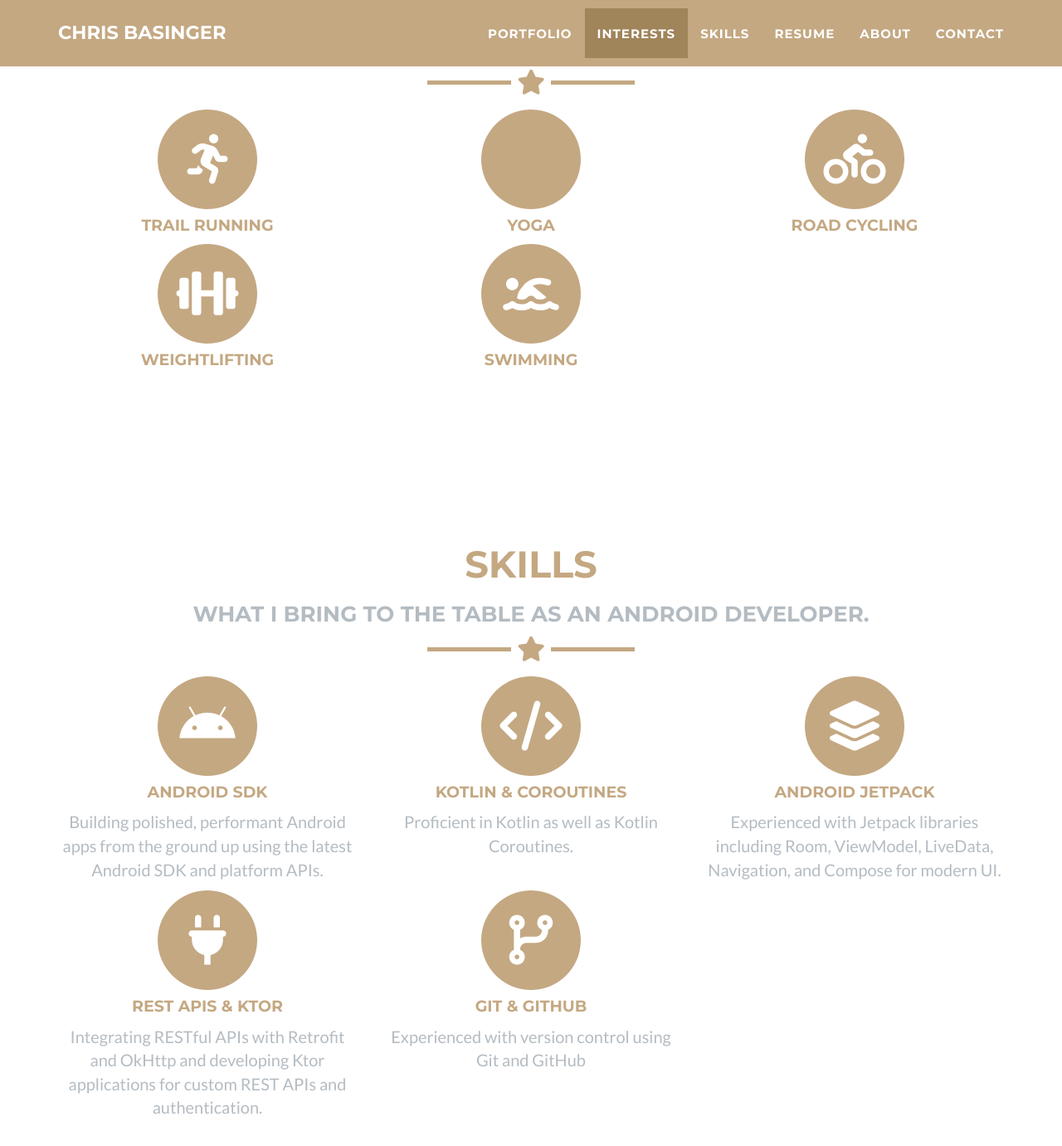
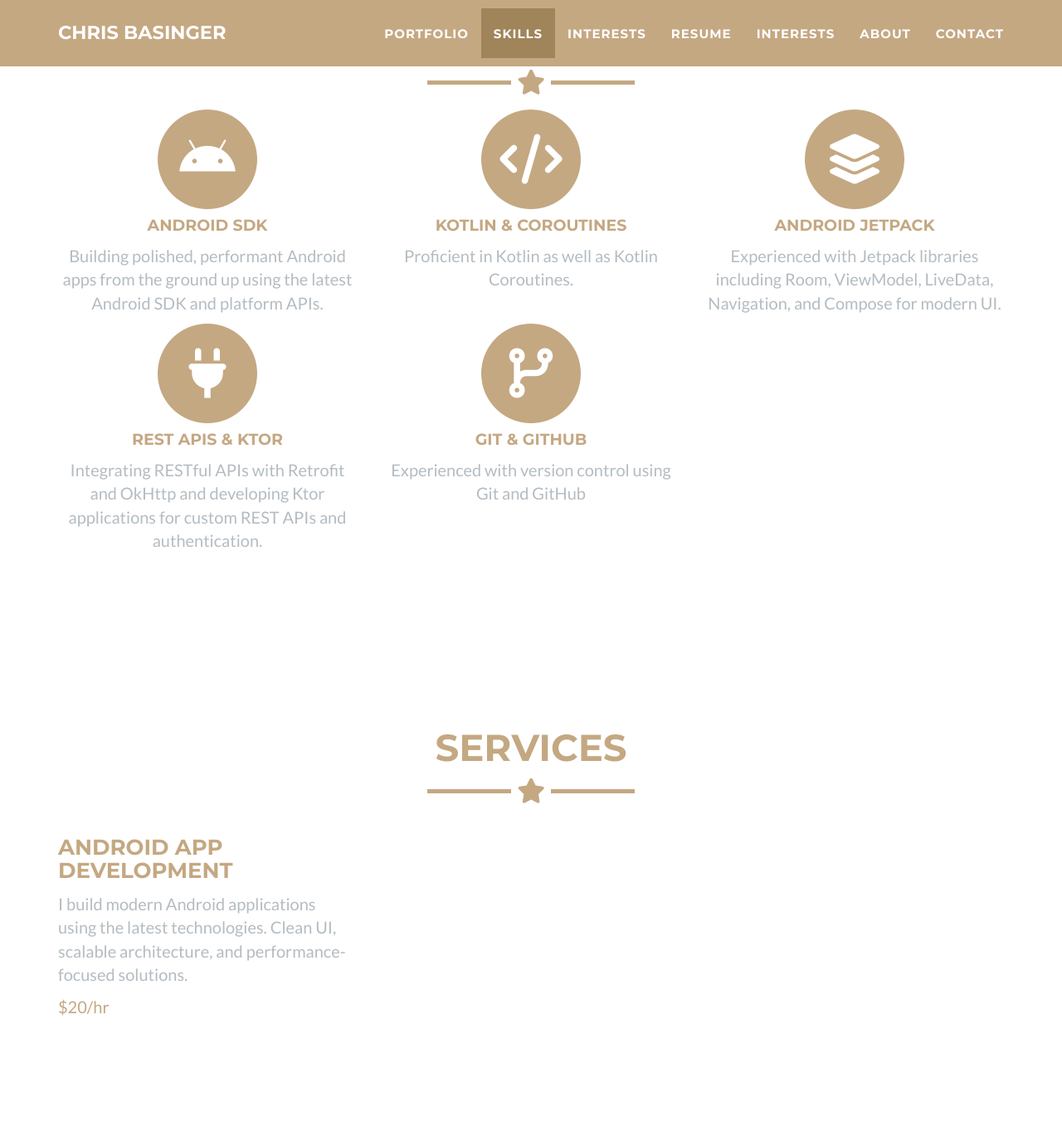
Before and after one commit to zerochancelabs/zerochancelabs.github.io, a Jekyll site: the page built from _posts/2014-07-18-project-1.markdown, in a window 1280 px wide and 1400 px high, scrolled down 1607 px. Shown: the top 1381 px of the window at 83% size. Built offline with Jekyll 4.4.1, drawn with Linux system fonts in a browser that asks for light colours; some of the changed text lies outside the part shown.

Commit message:
add services section

```diff
--- a/_includes/nav.html
+++ b/_includes/nav.html
@@ -22,13 +22,16 @@
           <a href="#portfolio">Portfolio</a>
         </li>
         <li class="page-scroll">
-          <a href="#interests">Interests</a>
-        </li>
-        <li class="page-scroll">
           <a href="#skills">Skills</a>
         </li>
         <li class="page-scroll">
+          <a href="#services">Interests</a>
+        </li>
+        <li class="page-scroll">
           <a href="#resume">Resume</a>
+        </li>
+        <li class="page-scroll">
+          <a href="#interests">Interests</a>
         </li>
         <li class="page-scroll">
           <a href="#about">About</a>
--- /dev/null
+++ b/_includes/services.html
@@ -0,0 +1,21 @@
+<section id="services">
+    <div class="container">
+        <h2 class="text-center">Services</h2>
+        <hr class="star-primary">
+
+        <div class="row">
+
+            <!-- Service Item -->
+            <div class="col-sm-4 services-item">
+                <div class="service-card">
+                    <h3>Android App Development</h3>
+                    <p class="text-muted fs-5">
+                        I build modern Android applications using the latest technologies.
+                        Clean UI, scalable architecture, and performance-focused solutions.
+                    </p>
+                    <p class="price">$20/hr</p>
+                </div>
+            </div>
+        </div>
+    </div>
+</section>
--- a/_layouts/default.html
+++ b/_layouts/default.html
@@ -6,9 +6,10 @@
   {% include nav.html %}
   {% include header.html %}
   {% include portfolio_grid.html %}
+  {% include skills.html %}
+  {% include services.html %}
+  {% include resume.html %}
   {% include interests.html %}
-  {% include skills.html %}
-  {% include resume.html %}
   {% include about.html %}
 
   {% if site.contact == "static" %}
```
